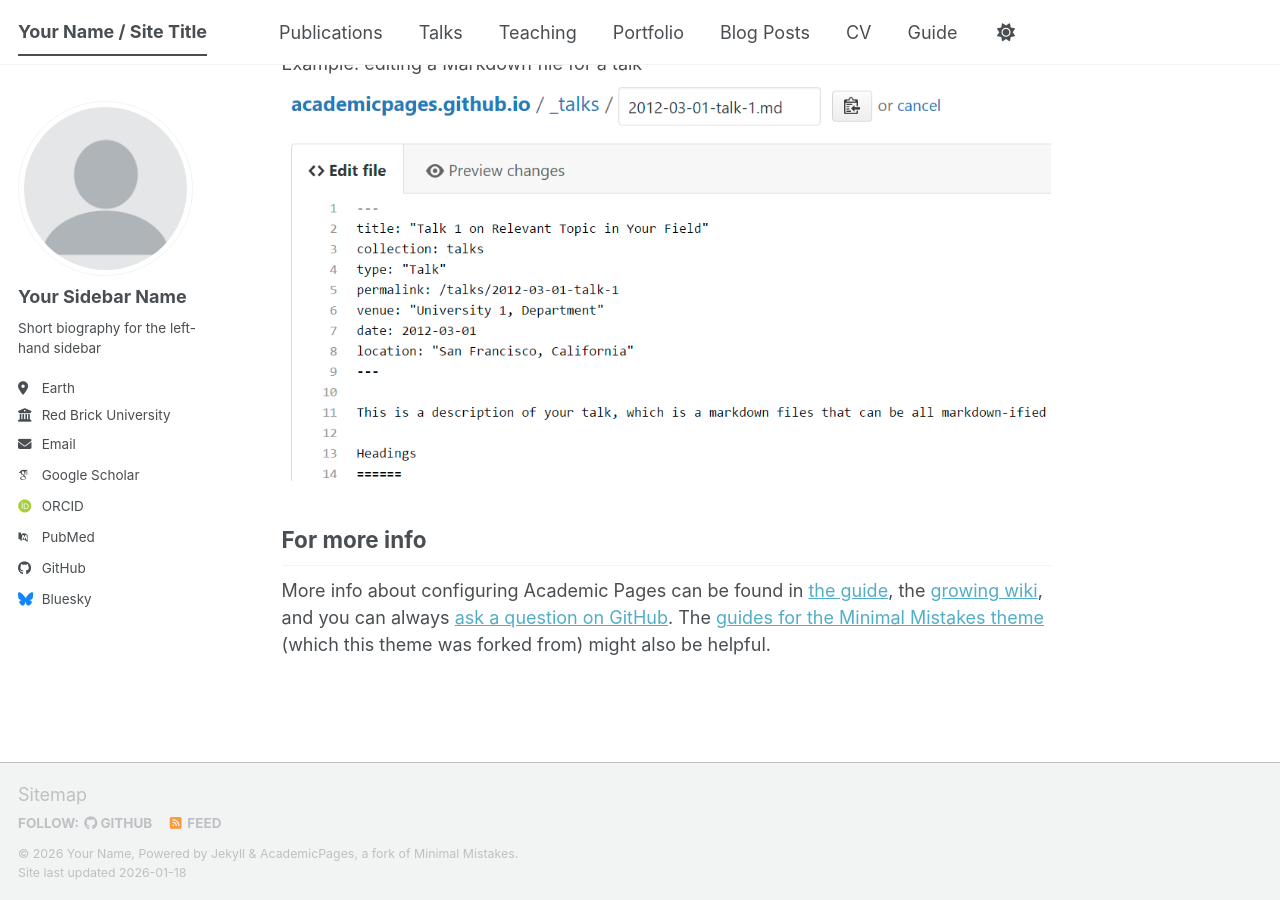
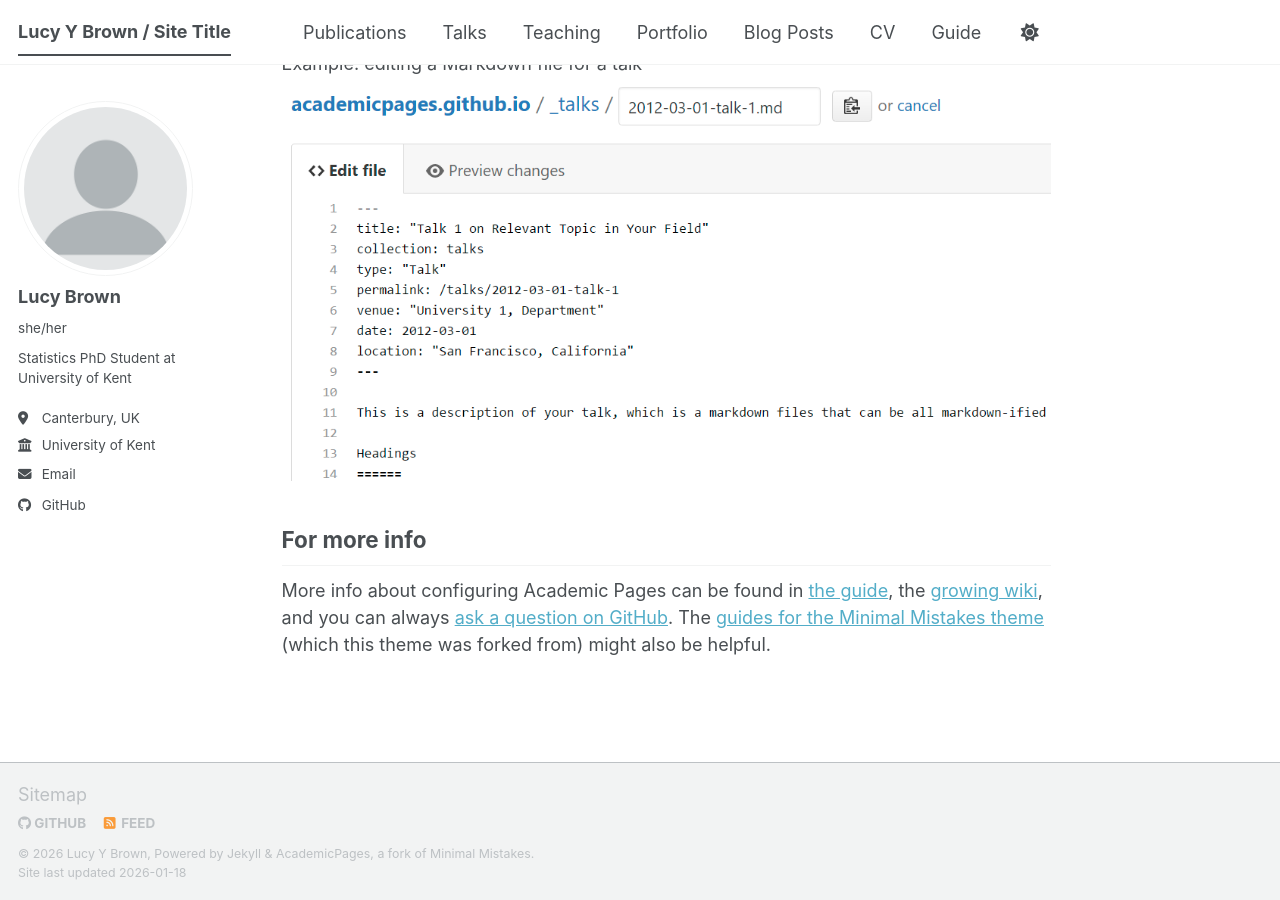
Before and after one commit to lucyybrown/lucyybrown.github.io, a Jekyll site: the page built from _pages/about.md, in a window 1280 px wide and 900 px high, scrolled down 2720 px. Built offline with Jekyll 4.4.1, drawn with Linux system fonts in a browser that asks for light colours; some web fonts are replaced; a script bundle is joined from its source files by our own code; library files that are not in the unit come from our copies.

Commit message:
Update _config.yml

```diff
--- a/_config.yml
+++ b/_config.yml
@@ -7,16 +7,16 @@
 # server process.
 
 # Basic Site Settings
-locale                   : "en-US"
+locale                   : "en-UK"
 site_theme               : "default" # The available themes options are "default", "air", "sunrise", "mint", "dirt" and "contrast"
-title                    : "Your Name / Site Title"
+title                    : "Lucy Y Brown / Site Title"
 title_separator          : "-"
-name                     : &name "Your Name"
-description              : &description "Your Name's academic portfolio"   # Update this with a general description of your site, this is the default if not overridden by a page
-url                      : https://academicpages.github.io # The base hostname & protocol for your site e.g. "https://[your GitHub username].github.io",
+name                     : &name "Lucy Y Brown"
+description              : &description "Lucy Y Brown's academic portfolio"   # Update this with a general description of your site, this is the default if not overridden by a page
+url                      : https://lucyybrown.github.io # The base hostname & protocol for your site e.g. "https://[your GitHub username].github.io",
                                                            # or if you already have some other page hosted on Github then use "https://[your GitHub username].github.io/[Your Repo Name]"
 baseurl                  : "" # the subpath of your site, e.g. "/blog"
-repository               : "academicpages/academicpages.github.io"
+repository               : "lucyybrown/lucyybrown.github.io"
 
 # Site Author - The following control what appear as part of the author content on the side bar.
 #               If a field is blank the icon and link will not appear, otherwise it will be shown.
@@ -24,24 +24,24 @@
 author:
   # Biographic information
   avatar           : "profile.png"
-  name             : "Your Sidebar Name"
-  pronouns         : # example: "she/her"
-  bio              : "Short biography for the left-hand sidebar"
-  location         : "Earth"
-  employer         : "Red Brick University"
+  name             : "Lucy Brown"
+  pronouns         : "she/her"
+  bio              : "Statistics PhD Student at University of Kent"
+  location         : "Canterbury, UK"
+  employer         : "University of Kent"
   uri              : # URL
-  email            : "none@example.org"
+  email            : "lyb3@kent.ac.uk"
 
   # Academic websites
   academia         : # URL
   arxiv            : # URL - Update with the correct link to your profile
-  googlescholar    : "https://scholar.google.com/citations?user=PS_CX0AAAAAJ"
+  googlescholar    : # "https://scholar.google.com/citations?user=PS_CX0AAAAAJ"
   inspire-hep      : # URL
   impactstory      : # URL
-  orcid            : "https://orcid.org/yourorcidurl"
+  orcid            : # "https://orcid.org/yourorcidurl"
   semantic         : # URL
   ssrn             : # URL
-  pubmed           : "https://www.ncbi.nlm.nih.gov/pubmed/?term=john+snow"
+  pubmed           : # "https://www.ncbi.nlm.nih.gov/pubmed/?term=john+snow"
   researchgate     : # URL
   scopus           : # URL
   zotero           : # URL
@@ -51,13 +51,13 @@
   bitbucket        : # Username - Update with your username on the site
   codepen          : # Username
   dribbble         : # Username
-  github           : "academicpages"
+  github           : "lucyybrown"
   kaggle           : # Username
   stackoverflow    : # User number or user number and name (i.e., use "1" or "1/jeff-atwood")
 
   # Social media
   artstation       : # Username
-  bluesky          : "bsky.app" # Replace this with you Bluesky username
+  bluesky          : # "bsky.app" # Replace this with you Bluesky username
   facebook         : # Username
   flickr           : # Username
   foursquare       : # Username
```
